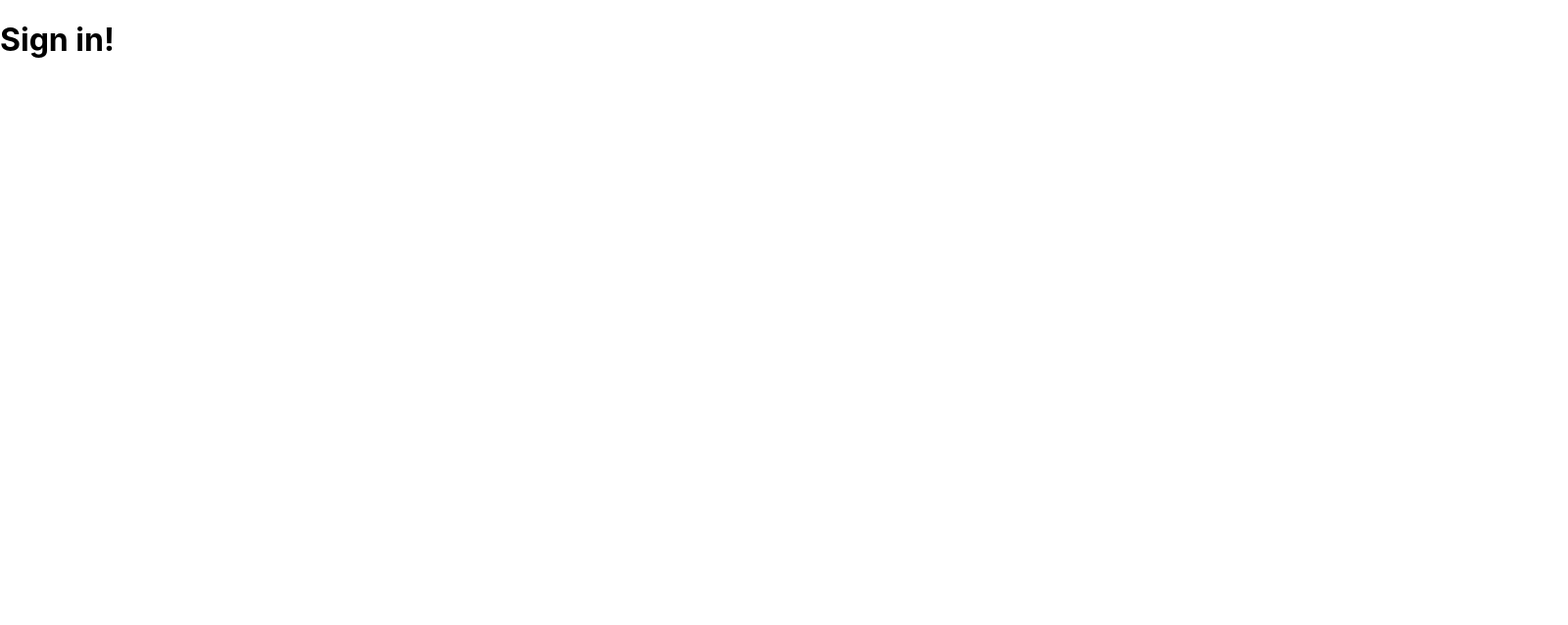
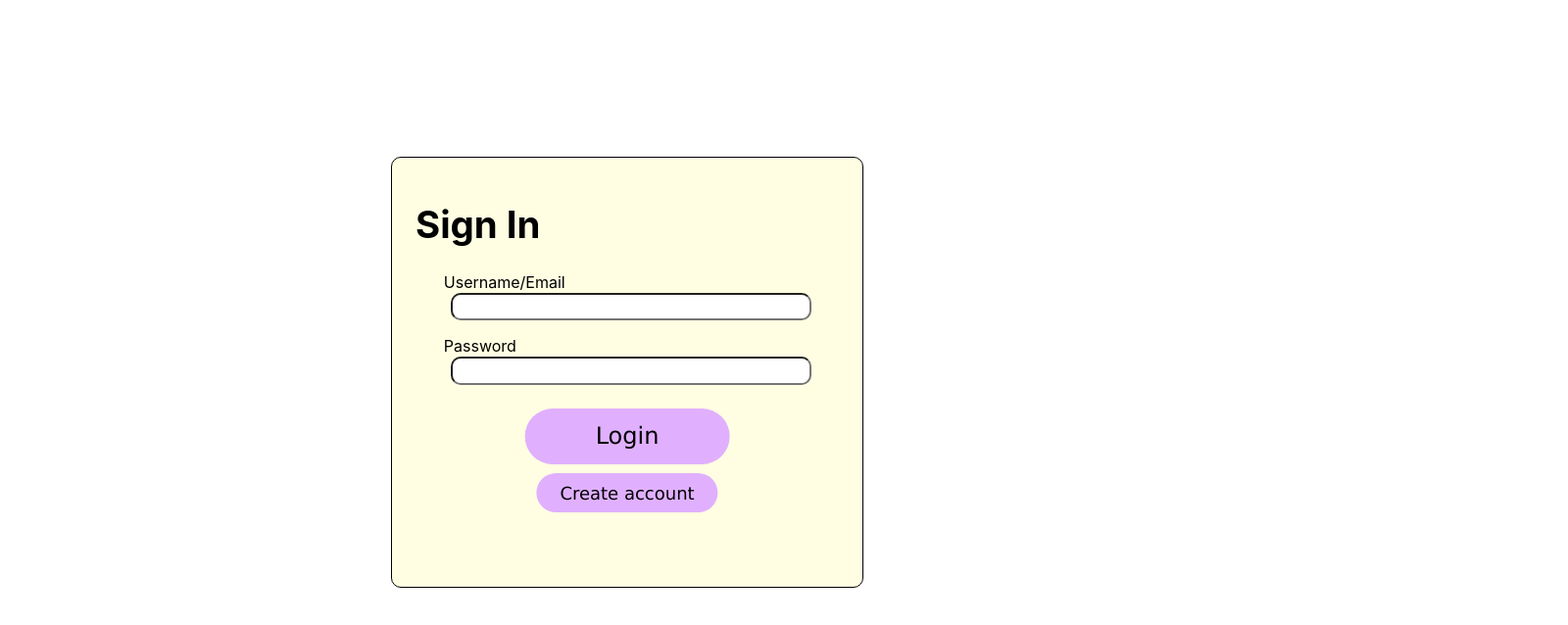
Before and after one commit to a-hc-chiang/LilyDex, a React (Create React App) app: page /login in a window 1280 px wide. Shown: the top 638 px of the page at 98% size, 1600 px wide, since content can reach past the window. Built offline with nearby package versions, Linux system fonts and the light colour scheme.

Commit message:
Sign in page

```diff
--- a/src/App.js
+++ b/src/App.js
@@ -1,7 +1,11 @@
-import logo from './logo.svg';
 import './App.css';
 import LandingPage from './Pages/LandingPage.js';
 import SignInPage from './Pages/SignInPage';
+import SignUpPage from './Pages/SignUpPage';
+import ListsPage from './Pages/ListsPage';
+import SeriesPage from './Pages/SeriesPage';
+import SeriesInListPage from './Pages/SeriesInListPage';
+import SearchResultsPage from './Pages/SearchResultsPage';
 
 import {
   BrowserRouter as Router,
@@ -15,6 +19,11 @@ function App() {
         <Routes>
           <Route path="/" element={<LandingPage />} />
           <Route path="/login" element={<SignInPage />} />
+          <Route path="/signUp" element={<SignUpPage />} />
+          <Route path="/myLists" element={<ListsPage />}/>
+          <Route path="/series/" element={<SeriesPage />}/>
+          <Route path="myLists/series" element={<SeriesInListPage />}/>
+          <Route path="/SearchResults/" element={<SearchResultsPage />}/>
         </Routes>
     </Router>
   );
--- a/src/Pages/Components/IFLButton.js
+++ b/src/Pages/Components/IFLButton.js
@@ -1,9 +1,19 @@
 import '../../PagesCSS/Buttons.css';
+import { useNavigate } from 'react-router-dom';
 
 function IFLButton () {
+    const navigate = useNavigate();
+
+    function handleClick() {
+        navigate("../series/");
+        //how to move to sign in page
+    }
+
     return (
         <div className='IFLButton'>
-            <h1>I'm feeling lucky!</h1>
+            <button type="button" onClick={handleClick}>
+                I'm feeling lucky
+            </button>
         </div>
     )
 }
--- a/src/Pages/Components/SearchBar.js
+++ b/src/Pages/Components/SearchBar.js
@@ -1,22 +1,33 @@
 import '../../PagesCSS/Buttons.css';
 import { useNavigate } from 'react-router-dom';
 import SearchResultsPage from '../SearchResultsPage';
+import React, {useState} from 'react';
 
 function SearchBar() {
     const navigate = useNavigate();
-    let searchKeyword = '';
-    const searchBar = () => {}
+    const [searchInput, setSearchInput] = useState("");
 
+    const handleChange = (e) => {
+        e.preventDefault();
+        setSearchInput(e.target.value);
+        // navigate("../SearchResults/" + searchInput);
+    };
 
-    function handleClick() {
-        navigate("../searchResults/" + searchKeyword);
-    }
+    const navigateToResults = (e) => {
+        navigate("../SearchResults/" + searchInput);
+    };
 
     return (
         <div className='SearchBar'>
-            <SearchBar>
-
-            </SearchBar>
+            <input
+                className='SearchBarInput'
+                type="text"
+                placeholder="Search for series"
+                onChange={handleChange}
+                value={searchInput} />
+            <button className='SearchBarButton' onClick={navigateToResults}>
+                   Enter
+            </button>
         </div>
     );
 
--- a/src/Pages/LandingPage.js
+++ b/src/Pages/LandingPage.js
@@ -1,13 +1,24 @@
 import '../PagesCSS/Pages.css';
+import IFLButton from './Components/IFLButton';
 import LoginButton from './Components/LoginButton';
+import SearchBar from './Components/SearchBar';
 
 
 function LandingPage() {
     return (
         <div className='LandingPage'>
-             <h1>Let's read some yuri! </h1>
-             <div className='LoginButton'>
-                <LoginButton></LoginButton>
+             <div className='LoginButtonClass'>
+                <LoginButton className='LoginButton'></LoginButton>
+             </div>
+             <div>
+                <h1 className='LandingPageTitle'>Yuridex</h1>
+             </div>
+             <div className='SearchBarClass'>
+                <SearchBar></SearchBar>
+                {/* work on some of the css from compoenent directly */}
+             </div>
+             <div className='IFLButton'>
+                <IFLButton></IFLButton>
              </div>
         </div>
     )
--- a/src/Pages/SearchResultsPage.js
+++ b/src/Pages/SearchResultsPage.js
@@ -1,6 +1,6 @@
 import '../PagesCSS/Pages.css';
 
-function SearchResultsPage() {
+function SearchResultsPage(inputVal) {
     return (
         <div className = 'SearchResultsPage'>
             <h1>Search results page!</h1>
--- a/src/Pages/SignInPage.js
+++ b/src/Pages/SignInPage.js
@@ -3,7 +3,36 @@ import '../PagesCSS/Pages.css';
 function SignInPage () {
     return (
         <div className = 'SignInPage'>
-            <h1>Sign in!</h1>
+
+            <div className='SignInBox'>
+                <div className='SignInTitle'>
+                    <h1>Sign In</h1>
+                </div>
+                <div className='SignInInput' id ="SignInUsername">
+                    <div className="InputText">
+                        <p> Username/Email</p>
+                    </div>
+                    <input className="InputField" id="UserField"></input>
+                </div>
+                <div className='SignInInput' id ="SignInPassword">
+                    <div className="InputText">
+                        <p> Password</p>
+                    </div>
+                    <input className="InputField" id="PasswordField"></input>
+                </div>
+                <div className='SignInButtonClass'>
+                    <button className='SignInButton'>
+                        Login
+                    </button>
+                </div>
+                <div className='CreateAccountButtonClass'>
+                    <button className='CreateAccountButton'>
+                        Create account
+                    </button>
+                </div>
+
+                {/* <input></input> */}
+            </div>
         </div>
     )
 }
--- a/src/PagesCSS/Buttons.css
+++ b/src/PagesCSS/Buttons.css
@@ -0,0 +1,29 @@
+.SearchBar {
+
+}
+
+.SearchBarInput {
+    width: 45%;
+    padding-bottom: .75%;
+    padding-top: .75%;
+    padding-left: 1.5%;
+    border-radius: 30px;
+    font-size: x-large;
+    font-family: Verdana, Geneva, Tahoma, sans-serif;
+    color: #534C00;
+    background-color: #D9D9D9;
+}
+
+input, select, textarea{
+    color: #534C00;
+}
+
+.SearchBarButton {
+    padding-top: .5%;
+    padding-bottom: .5%;
+    border-radius: 30px;
+    font-size: x-large;
+    background-color: #E0B0FF;
+    font-family: Verdana, Geneva, Tahoma, sans-serif;
+    border: none;
+}
--- a/src/PagesCSS/Pages.css
+++ b/src/PagesCSS/Pages.css
@@ -15,7 +15,98 @@
 }
 
 .SignInPage {
+    display: inline-block;
+    height: 100%;
+    width: 75%;
+    margin:auto;
+    margin-top: 5%;
+    margin-left: 50%;
+    transform: translateX(-50%);
+}
 
+.SignInPage .SignInBox{
+    margin:auto;
+    margin-top: 10%;
+    padding-bottom: 2%;
+    padding-top: 2%;
+    width: 50%;
+    height: 50%;
+    background-color: #FFFEE2;
+    border-radius: 10px;
+    border: 1px solid black;
+}
+
+.SignInTitle {
+    font-size: larger;
+}
+
+.SignInTitle{
+    margin: auto;
+    margin-left: 5%;
+}
+/*
+#SignInUsername{
+    color: red;
+} */
+
+.InputText{
+    margin-left:11%;
+    margin-bottom: -15px;
+}
+
+.InputField{
+    margin-left:12.5%;
+    height: 110%;
+    width: 75%;
+    padding-top: 1%;
+    padding-bottom: 1%;
+    border-radius: 10px;
+}
+
+.SignInButtonClass {
+    padding-top: 5%;
+    padding-bottom: 2%;
+}
+
+.SignInButton {
+    padding-top: 3%;
+    padding-bottom: 3%;
+    padding-left: 15%;
+    padding-right: 15%;
+    margin-left: 50%;
+    transform: translateX(-50%);
+    border-radius: 30px;
+    font-size: x-large;
+    background-color: #E0B0FF;
+    font-family: Verdana, Geneva, Tahoma, sans-serif;
+    border: none;
+}
+
+.CreateAccountButton {
+    padding-top: 2%;
+    padding-bottom: 2%;
+    padding-left: 5%;
+    padding-right: 5%;
+    margin-left: 50%;
+    transform: translateX(-50%);
+    border-radius: 30px;
+    font-size: large;
+    font-family: Verdana, Geneva, Tahoma, sans-serif;
+    background-color: #E0B0FF;
+    border: none;
+}
+
+html, body{
+    margin: 0;
+    height: 100%;
+    width: 100%;
+}
+
+#root{
+    display: inline-block;
+    margin: 0;
+    height: 100%;
+    width: 100%;
 }
 
 .SignUpPage {
```
